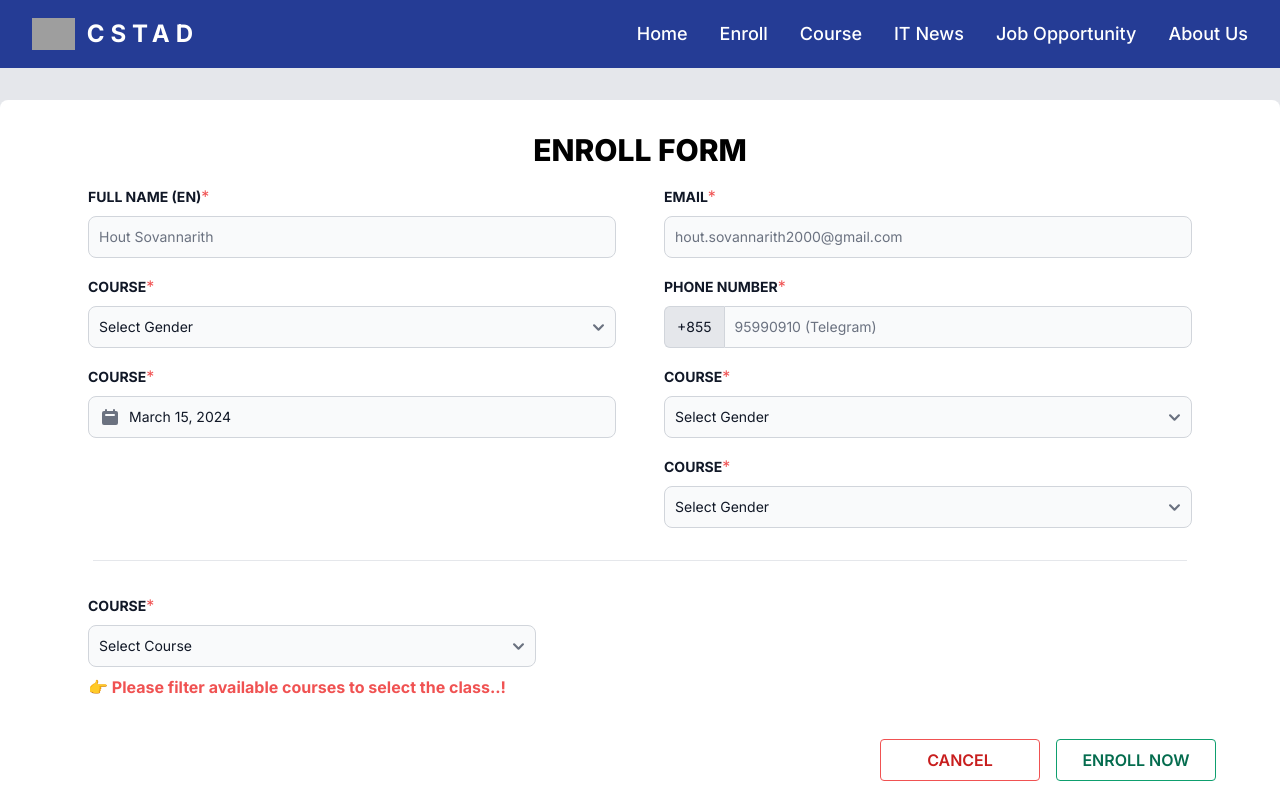
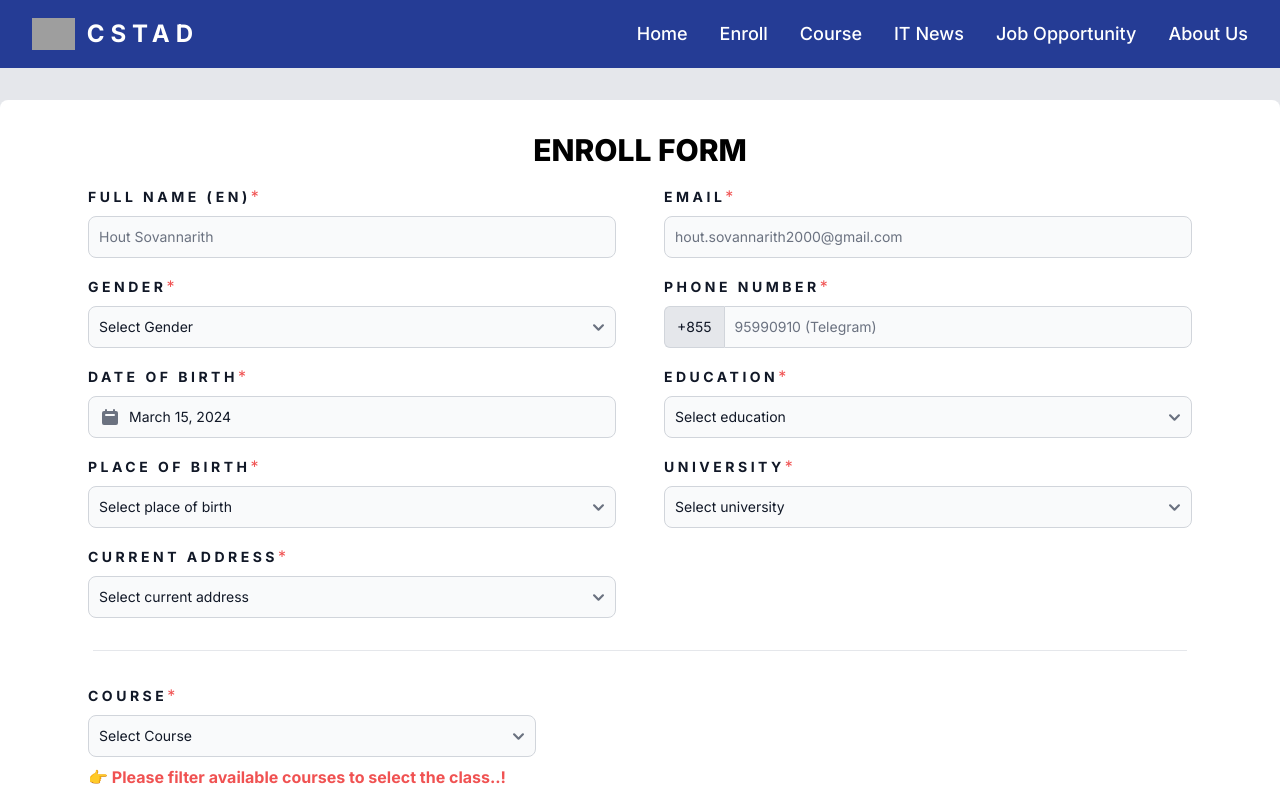
Before and after one commit to HoutSovannarith/istad-nextjs, a Next.js app: page /enroll in a window 1280 px wide. Shown: the top 795 px of the page. Built offline with nearby package versions, Linux system fonts and the light colour scheme; grey boxes are pictures that could not be loaded.

Commit message:
Update About Us

```diff
--- a/app/about-us/page.tsx
+++ b/app/about-us/page.tsx
@@ -1,9 +1,75 @@
-export default function AboutUs(){
-    return(
-        <div>
-            <h1>
-                About Us Page
-            </h1>
+import {BiGlobe, BiLogoFacebook, BiLogoTelegram, BiLogoYoutube, BiPhone, BiPointer, BiShowAlt} from "react-icons/bi";
+import {FaTerminal} from "react-icons/fa6";
+import Image from "next/image";
+import {GoGoal} from "react-icons/go";
+import {List} from "flowbite-react";
+import {BsChat} from "react-icons/bs";
+import {FaMapMarker} from "react-icons/fa";
+import {MdEmail} from "react-icons/md";
+
+export default function AboutUs() {
+    // @ts-ignore
+    // @ts-ignore
+    return (
+        <div className="container mx-auto grid grid-cols-1 gap-4 my-8">
+            <div className="bg-white p-6 grid grid-cols-1 gap-2">
+                <h1 className="flex items-center text-xl font-bold tracking-[0.25rem]">
+                    <FaTerminal/>
+                    <span className="ml-2">WHAT IS CENTER OF SCIENCE AND TECHNOLOGY ADVANCED DEVELOPMENT?</span>
+                </h1>
+                <p>
+                    CSTAD is a noteworthy science and technology center in Cambodia. CSTAD has routed Cambodian students
+                    to advanced science and technology, research, and develop digital skills and our graduates have been
+                    guaranteed excellent job opportunities with the Top IT company. CSTAD will continue to provide
+                    high-quality training with the latest methodology, and roadmap as well as the best choice for those
+                    who want to be an IT expert in Cambodia.
+                </p>
+                <div className="grid place-content-center">
+                    <img src="https://istad.co/resources/img/logo_md.png" className="w-80"/>
+                </div>
+            </div>
+            <div className="bg-white p-6 grid grid-cols-1 gap-2">
+                <h1 className="flex items-center text-xl font-bold tracking-[0.25rem]">
+                    <BiShowAlt/>
+                    <span className="ml-2 uppercase">vision</span>
+                </h1>
+                <p>
+                    Advanced IT Institute in Cambodia
+                </p>
+            </div>
+            <div className="bg-white p-6 grid grid-cols-1 gap-2">
+                <h1 className="flex items-center text-xl font-bold tracking-[0.25rem]">
+                    <GoGoal/>
+                    <span className="ml-2 uppercase">mission</span>
+                </h1>
+                <List>
+                    <List.Item>Provide the latest methodology with high quality training and mentoring</List.Item>
+                    <List.Item>Build up the capacity and career of IT experts Cambodia</List.Item>
+                    <List.Item>Consult and connect CSTAD trainees to top IT careers
+                    </List.Item>
+                </List>
+            </div>
+            <div className="bg-white p-6 grid grid-cols-1 gap-2">
+                <h1 className="flex items-center text-xl font-bold tracking-[0.25rem]">
+                    <BsChat/>
+                    <span className="ml-2 uppercase">Slogan</span>
+                </h1>
+                <p>
+                    Start your IT Career with CSTAD
+                </p>
+            </div>
+            <h1 className="uppercase text-2xl font-bold text-center text-primary tracking-[0.25rem]">IF YOU HAVE ANY
+                QUESTIONS, PLEASE FEEL FREE TO CONTACT US.</h1>
+            <div className="bg-white p-6 grid grid-cols-1 gap-2">
+                <p className="flex items-center gap-2"><FaMapMarker/>No. 24, St. 562, Sangkat Boeung kak I, Khan Toul
+                    Kork, Phnom Penh, Cambodia</p>
+                <p className="flex items-center gap-2"><BiPhone/>(+855) 95 990 910 | (+855) 93 990 910</p>
+                <p className="flex items-center gap-2"><BiLogoTelegram/>Telegram Channel</p>
+                <p className="flex items-center gap-2"><BiLogoFacebook/>Facebook</p>
+                <p className="flex items-center gap-2"><MdEmail/>info.istad@gmail.com</p>
+                <p className="flex items-center gap-2"><BiGlobe/>www.istad.co</p>
+                <p className="flex items-center gap-2"><BiLogoYoutube/>YouTube</p>
+            </div>
         </div>
     )
 }
--- a/app/enroll/page.tsx
+++ b/app/enroll/page.tsx
@@ -11,14 +11,14 @@ export default function Enroll() {
                     <form className="grid grid-cols-1 gap-4">
                         <div>
                             <div className="mb-2 block">
-                                <Label htmlFor="fullname1" value="Full name (en)" className="uppercase font-bold"/>
+                                <Label htmlFor="fullname1" value="Full name (en)" className="uppercase font-bold tracking-[.25em]"/>
                                 <span className="text-red-500">*</span>
                             </div>
                             <TextInput id="fullname1" type="email" placeholder="Hout Sovannarith" required/>
                         </div>
                         <div>
                             <div className="mb-2 block ">
-                                <Label htmlFor="course" value="COURSE" className="font-bold"/>
+                                <Label htmlFor="course" value="gender" className="font-bold uppercase tracking-[.25em]"/>
                                 <span className="text-red-500">*</span>
                             </div>
                             <Select id="course" required>
@@ -29,12 +29,34 @@ export default function Enroll() {
                         </div>
                         <div>
                             <div className="mb-2 block ">
-                                <Label htmlFor="course" value="COURSE" className="font-bold"/>
+                                <Label htmlFor="course" value="date of birth" className="font-bold uppercase tracking-[.25em]"/>
                                 <span className="text-red-500">*</span>
                             </div>
                             <Datepicker
                                 weekStart={1} // Monday
                             />
+                        </div>
+                        <div>
+                            <div className="mb-2 block ">
+                                <Label htmlFor="course" value="place of birth" className="font-bold uppercase tracking-[.25em]"/>
+                                <span className="text-red-500">*</span>
+                            </div>
+                            <Select id="course" required>
+                                <option disabled selected>Select place of birth</option>
+                                <option>Male</option>
+                                <option>Female</option>
+                            </Select>
+                        </div>
+                        <div>
+                            <div className="mb-2 block ">
+                                <Label htmlFor="course" value="current address" className="font-bold uppercase tracking-[.25em]"/>
+                                <span className="text-red-500">*</span>
+                            </div>
+                            <Select id="course" required>
+                                <option disabled selected>Select current address</option>
+                                <option>Male</option>
+                                <option>Female</option>
+                            </Select>
                         </div>
                     </form>
                 </div>
@@ -43,36 +65,36 @@ export default function Enroll() {
                     <form className="grid grid-cols-1 gap-4">
                         <div>
                             <div className="mb-2 block">
-                                <Label htmlFor="email1" value="email" className="uppercase font-bold"/>
+                                <Label htmlFor="email1" value="email" className="uppercase font-bold tracking-[.25em]"/>
                                 <span className="text-red-500">*</span>
                             </div>
                             <TextInput id="email1" type="email" placeholder="hout.sovannarith2000@gmail.com" required/>
                         </div>
                         <div>
                             <div className="mb-2 block">
-                                <Label htmlFor="username3" value="Phone Number" className="uppercase font-bold"/>
+                                <Label htmlFor="username3" value="Phone Number" className="uppercase font-bold tracking-[.25em]"/>
                                 <span className="text-red-500">*</span>
                             </div>
                             <TextInput id="username3" placeholder="95990910 (Telegram)" addon="+855" required/>
                         </div>
                         <div>
                             <div className="mb-2 block ">
-                                <Label htmlFor="course" value="COURSE" className="font-bold"/>
+                                <Label htmlFor="course" value="education" className="font-bold uppercase tracking-[.25em]"/>
                                 <span className="text-red-500">*</span>
                             </div>
                             <Select id="course" required>
-                                <option disabled selected>Select Gender</option>
+                                <option disabled selected>Select education</option>
                                 <option>Male</option>
                                 <option>Female</option>
                             </Select>
                         </div>
                         <div>
                             <div className="mb-2 block ">
-                                <Label htmlFor="course" value="COURSE" className="font-bold"/>
+                                <Label htmlFor="course" value="university" className="font-bold uppercase tracking-[.25em]"/>
                                 <span className="text-red-500">*</span>
                             </div>
                             <Select id="course" required>
-                                <option disabled selected>Select Gender</option>
+                                <option disabled selected>Select university</option>
                                 <option>Male</option>
                                 <option>Female</option>
                             </Select>
@@ -88,7 +110,7 @@ export default function Enroll() {
             <div className="px-14">
                 <div className="max-w-md">
                     <div className="mb-2 block ">
-                        <Label htmlFor="course" value="COURSE" className="font-bold"/>
+                        <Label htmlFor="course" value="COURSE" className="font-bold uppercase tracking-[.25em]"/>
                         <span className="text-red-500">*</span>
                     </div>
                     <Select id="course" required>
@@ -114,7 +136,7 @@ export default function Enroll() {
                 </div>
             </div>
             {/*Button*/}
-            <div className="flex justify-end gap-4 m-8">
+            <div className="flex justify-end gap-4">
                 <button
                     className="w-40 bg-transparent hover:bg-red-500 text-red-700 font-semibold hover:text-white py-2 px-4 border border-red-500 hover:border-transparent rounded uppercase">
                     Cancel
--- a/app/layout.tsx
+++ b/app/layout.tsx
@@ -19,7 +19,7 @@ export default function RootLayout({
     return (
         <html lang="en">
         <body className={inter.className}>
-        <div className="flex flex-col justify-between h-screen bg-gray-200">
+        <div className="bg-gray-200">
             <NavBarComponent/>
             {children}
             <FooterComponent/>
--- a/package.json
+++ b/package.json
@@ -9,10 +9,12 @@
     "lint": "next lint"
   },
   "dependencies": {
+    "boxicons": "^2.1.4",
     "flowbite-react": "^0.7.3",
     "next": "14.1.3",
     "react": "^18",
-    "react-dom": "^18"
+    "react-dom": "^18",
+    "react-icons": "^5.0.1"
   },
   "devDependencies": {
     "@types/node": "^20",
```
Also changed, not shown: 1 other file (tests, documents, lock files or other folders).
